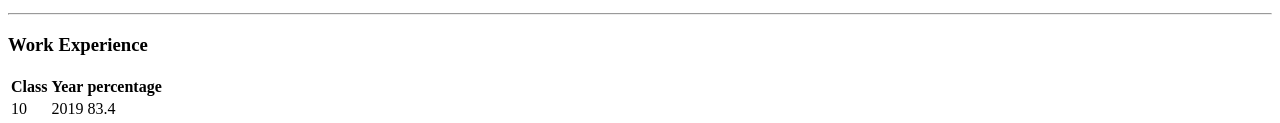
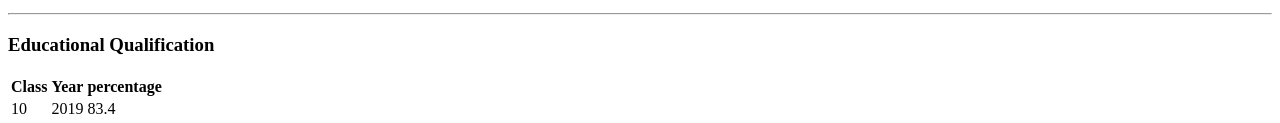
Before and after one commit to mokshupadhyay/cv, a plain HTML site: page index.html in a window 1280 px wide. Shown: the part 387-510 px from the top of the page. Drawn offline with Linux system fonts and the light colour scheme.

Commit message:
Update index.html

```diff
--- a/index.html
+++ b/index.html
@@ -26,7 +26,7 @@
     <li> To Complete the App Developement Course </li>
   </ul>
   <hr>
-  <h3>Work Experience</h3>
+  <h3>Educational Qualification</h3>
   <table>
     <thead>
       <tr>
```
